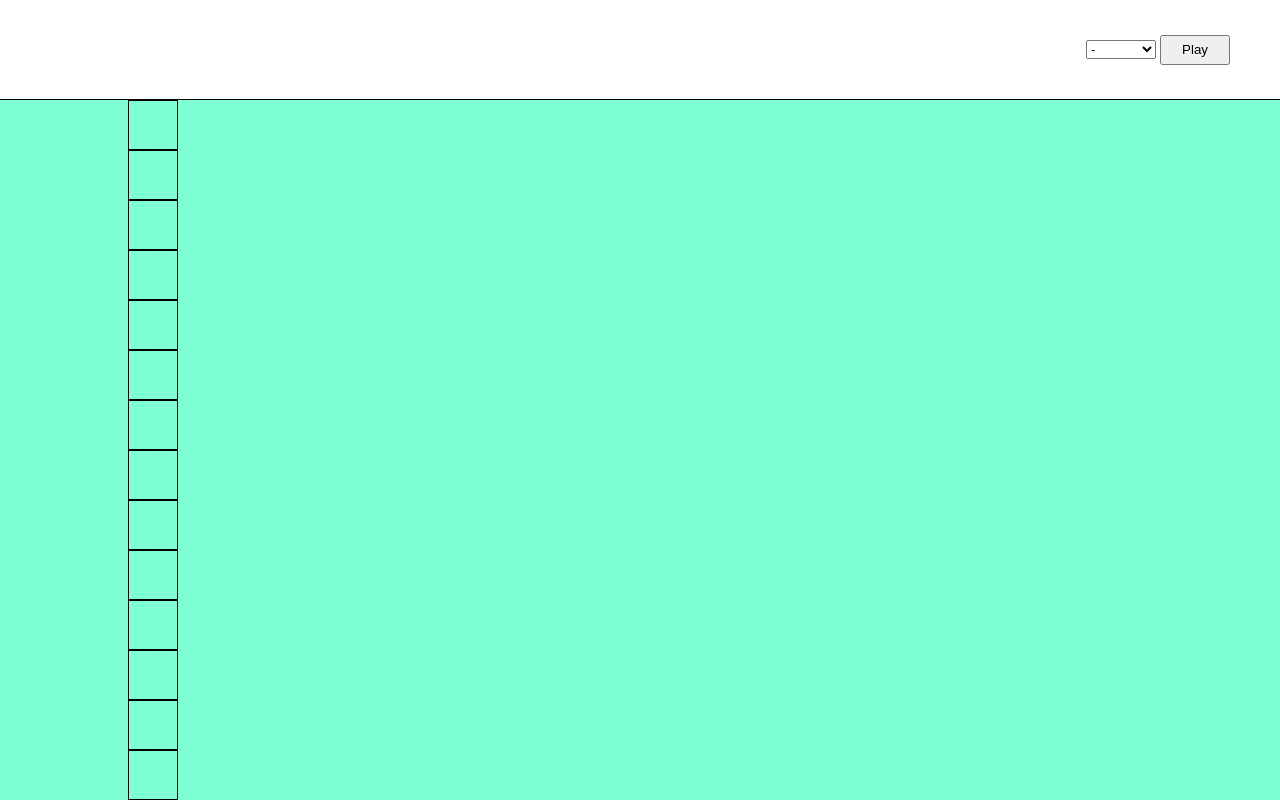
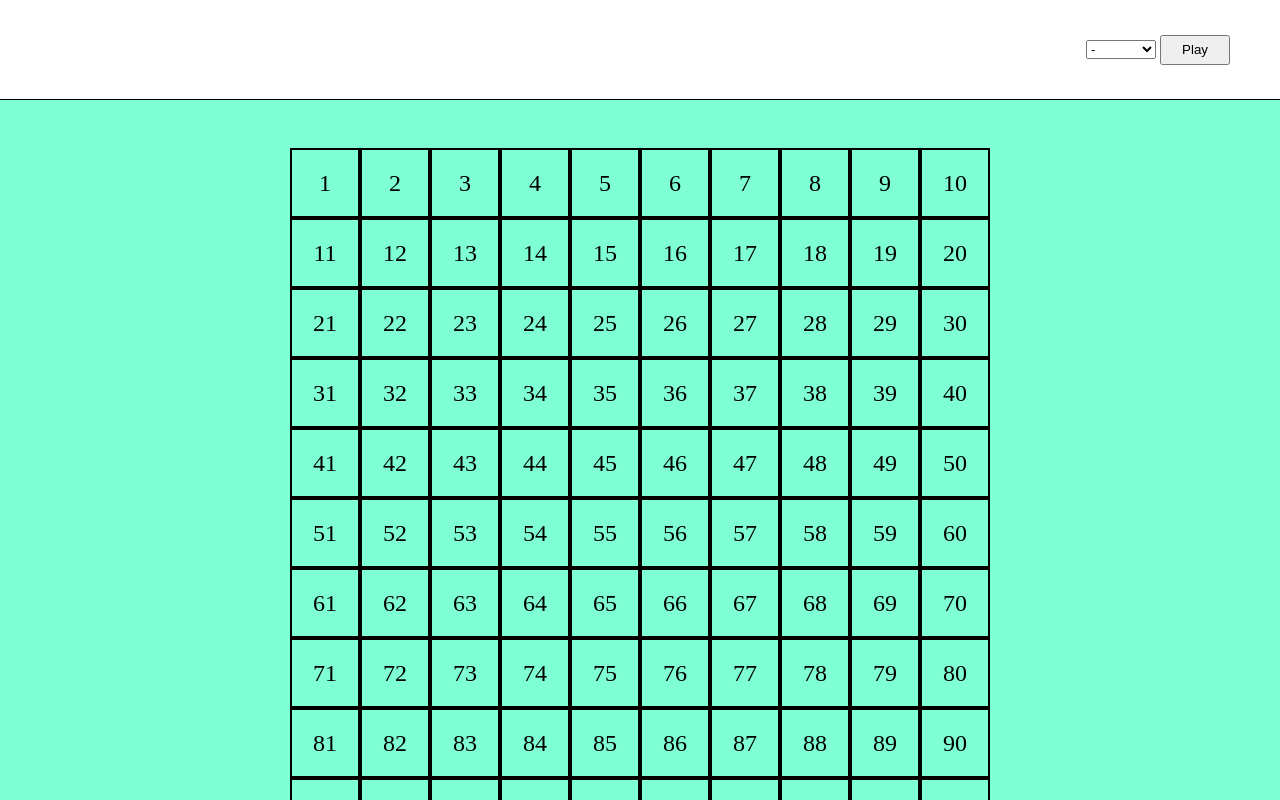
Before and after one commit to UmbertoSerino/js-campominato-grid, a plain HTML site: page index.html in a window 1280 px wide. Both pictures are taken after a click on the button "Play". Shown: the top 800 px of the page. Drawn offline with Linux system fonts and the light colour scheme.

Commit message:
added function listener

```diff
--- a/script/script.js
+++ b/script/script.js
@@ -1,42 +1,33 @@
-// Consegna:
+// Consegna
 // L'utente clicca su un bottone che genererà una griglia di gioco quadrata.
 
-const buttonGames = document.querySelector (".button-start");
-console.log(buttonGames);
+const buttonGames = document.querySelector(".button-start");
 const containerBig = document.querySelector("article.container-grid");
-console.log(containerBig);
 
 
+buttonGames.addEventListener("click", function () {
+    containerBig.innerHTML = "";
+    // Ogni cella ha un numero progressivo, da 1 a 100.
+    // Ci saranno quindi 10 caselle per ognuna delle 10 righe.
+    for (let index = 0; index < 100; index++) {
+        const currentSquare = createdSquare(index);
+        // Quando l'utente clicca su ogni cella, la cella cliccata si colora di azzurro ed emetto un messaggio in console con il numero della cella cliccata.
+        currentSquare.addEventListener("click", function () {
+            currentSquare.classList.toggle("bg-color");
+        });
+        containerBig.appendChild(currentSquare);
+    }
 
-
-
-// Ogni cella ha un numero progressivo, da 1 a 100.
-// Ci saranno quindi 10 caselle per ognuna delle 10 righe.
-
-for (let index = 0; index < 100; index++) {
-    containerBig.appendChild(createdSquare());
-
-}
-
-
-// Quando l'utente clicca su ogni cella, la cella cliccata si colora di azzurro ed emetto un messaggio in console con il numero della cella cliccata.
-
-
-
-
-// Bonus
-// Aggiungere una select accanto al bottone di generazione, che fornisca una scelta tra tre diversi livelli di difficoltà:
-// creata select con diversi 3 tipi di difficolta'
-// con difficoltà 1 => 100 caselle, con un numero compreso tra 1 e 100, divise in 10 caselle per 10 righe;
-// con difficoltà 2 => 81 caselle, con un numero compreso tra 1 e 81, divise in 9 caselle per 9 righe;
-// con difficoltà 3 => 49 caselle, con un numero compreso tra 1 e 49, divise in 7 caselle per 7 righe;
+    containerBig.style.display = "flex";
+});
 
 // ========== Function ==========
 /**
  * funzione per creare una cella!
  */
-function createdSquare() {
-    const squareElement = document.createElement ("div");
-    squareElement.classList.add ("square-class");
+function createdSquare(index) {
+    const squareElement = document.createElement("div");
+    squareElement.classList.add("square-class");
+    squareElement.textContent = index + 1;
     return squareElement;
 }
--- a/style/styel.css
+++ b/style/styel.css
@@ -11,18 +11,24 @@ header{
     justify-content: end;
     align-items: center;
     border-bottom: 1px solid black;
-
 }
 
 main{
     background-color: #7FFFD4;
     width: 100%;
     height: calc(100vh - 100px);
+    padding-top: 3rem;
+
 }
 
 article.container-grid{
-    width: 80%;
+    width: 700px;
+    height: 700px;
     margin: 0 auto;
+    display: flex;
+    font-size: 1.5rem;
+    flex-wrap: wrap;
+    display: none;
 }
 
 button.button-start{
@@ -36,7 +42,10 @@ button.button-start{
 }
 
 .square-class {
-    width: 50px;
-    height: 50px;
-    border: 1px solid black;
+    width: calc(100% / 10);
+    height: calc(100% / 10);
+    border: 2px solid black;
+    display: flex;
+    justify-content: center;
+    align-items: center;
 }
```
